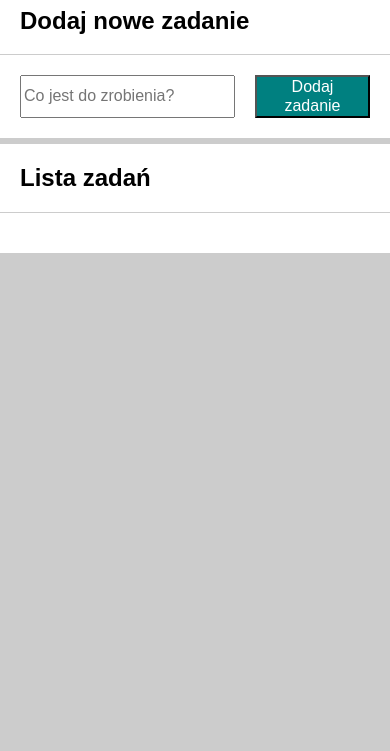
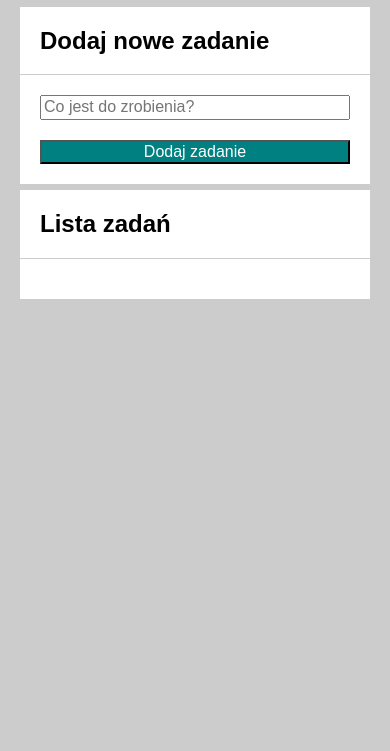
Before and after one commit to JacekDu/To-Do-List, a plain HTML site: page index.html in a window 390 px wide. Shown: the part 93-844 px from the top of the page. Drawn offline with nearby package versions, Linux system fonts and the light colour scheme.

Commit message:
css @media gueries added

```diff
--- a/css/style.css
+++ b/css/style.css
@@ -17,6 +17,7 @@ html {
   .container {
     max-width: 900px;
     margin: 0 auto;
+    padding: 20px;
   }
 
   .container__item {
@@ -35,6 +36,13 @@ html {
   display: grid;
   grid-template-columns: 1fr auto;
   column-gap: 20px;
+}
+
+@media (max-width: 767px) {
+  .form {
+    grid-template-columns: 1fr;
+    gap: 20px;
+  }
 }
 
 .form__button {
```
